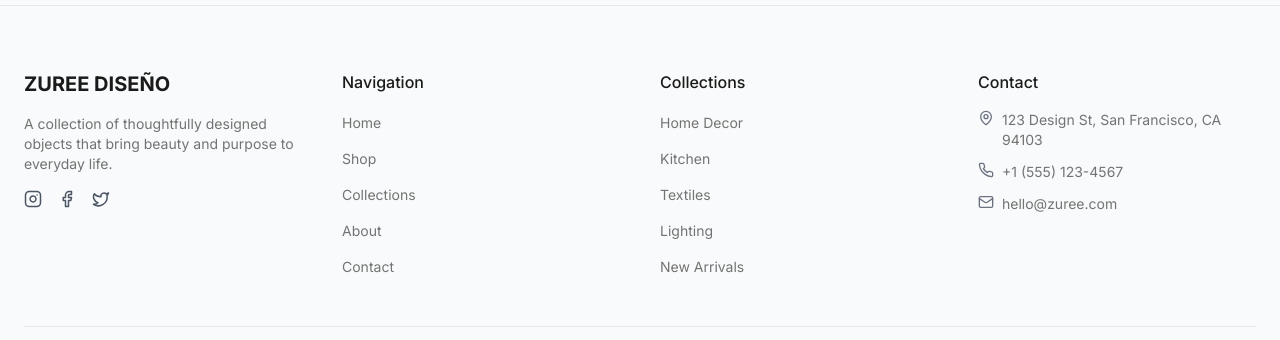
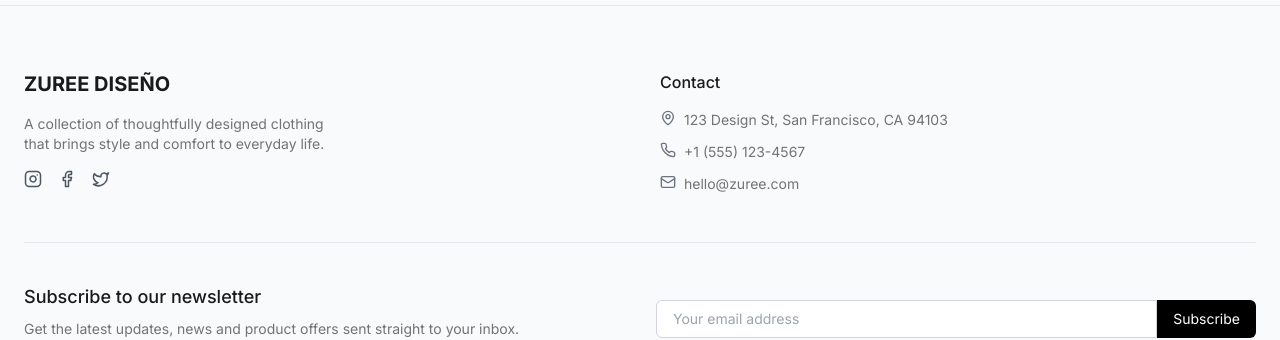
Before and after one commit to MAYANKSHUKALMSST/shopify-sprout-design, a React (Vite) app: page / in a window 1280 px wide. Shown: the part 3975-4315 px from the top of the page. Built offline with nearby package versions, Linux system fonts and the light colour scheme.

Commit message:
Remove navigation and collections sections
Removed the navigation and collections sections from the footer, and updated the collections list to reflect a clothing store.

```diff
--- a/src/components/Footer.tsx
+++ b/src/components/Footer.tsx
@@ -1,3 +1,4 @@
+
 import React from 'react';
 import { Link } from 'react-router-dom';
 import {
@@ -15,12 +16,12 @@ const Footer = () => {
   return (
     <footer className="bg-gray-50 border-t border-gray-200">
       <div className="container mx-auto px-4 py-16 md:px-6">
-        <div className="grid grid-cols-1 gap-10 md:grid-cols-4 mb-12">
+        <div className="grid grid-cols-1 gap-10 md:grid-cols-2 mb-12">
           {/* Brand info */}
           <div className="space-y-4">
             <h3 className="text-xl font-bold">ZUREE DISEÑO</h3>
             <p className="text-muted-foreground text-sm max-w-xs">
-              A collection of thoughtfully designed objects that bring beauty and purpose to everyday life.
+              A collection of thoughtfully designed clothing that brings style and comfort to everyday life.
             </p>
             <div className="flex space-x-4">
               <a href="#" className="text-gray-600 hover:text-black transition-colors">
@@ -33,40 +34,6 @@ const Footer = () => {
                 <Twitter size={18} />
               </a>
             </div>
-          </div>
-
-          {/* Navigation */}
-          <div>
-            <h3 className="font-medium mb-4">Navigation</h3>
-            <ul className="space-y-3">
-              {['Home', 'Shop', 'Collections', 'About', 'Contact'].map((item) => (
-                <li key={item}>
-                  <Link
-                    to={item === 'Home' ? '/' : `/${item.toLowerCase()}`}
-                    className="text-muted-foreground hover:text-foreground text-sm transition-colors"
-                  >
-                    {item}
-                  </Link>
-                </li>
-              ))}
-            </ul>
-          </div>
-
-          {/* Collections */}
-          <div>
-            <h3 className="font-medium mb-4">Collections</h3>
-            <ul className="space-y-3">
-              {['Home Decor', 'Kitchen', 'Textiles', 'Lighting', 'New Arrivals'].map((item) => (
-                <li key={item}>
-                  <Link
-                    to={`/collections/${item.toLowerCase().replace(/\s+/g, '-')}`}
-                    className="text-muted-foreground hover:text-foreground text-sm transition-colors"
-                  >
-                    {item}
-                  </Link>
-                </li>
-              ))}
-            </ul>
           </div>
 
           {/* Contact */}
```
